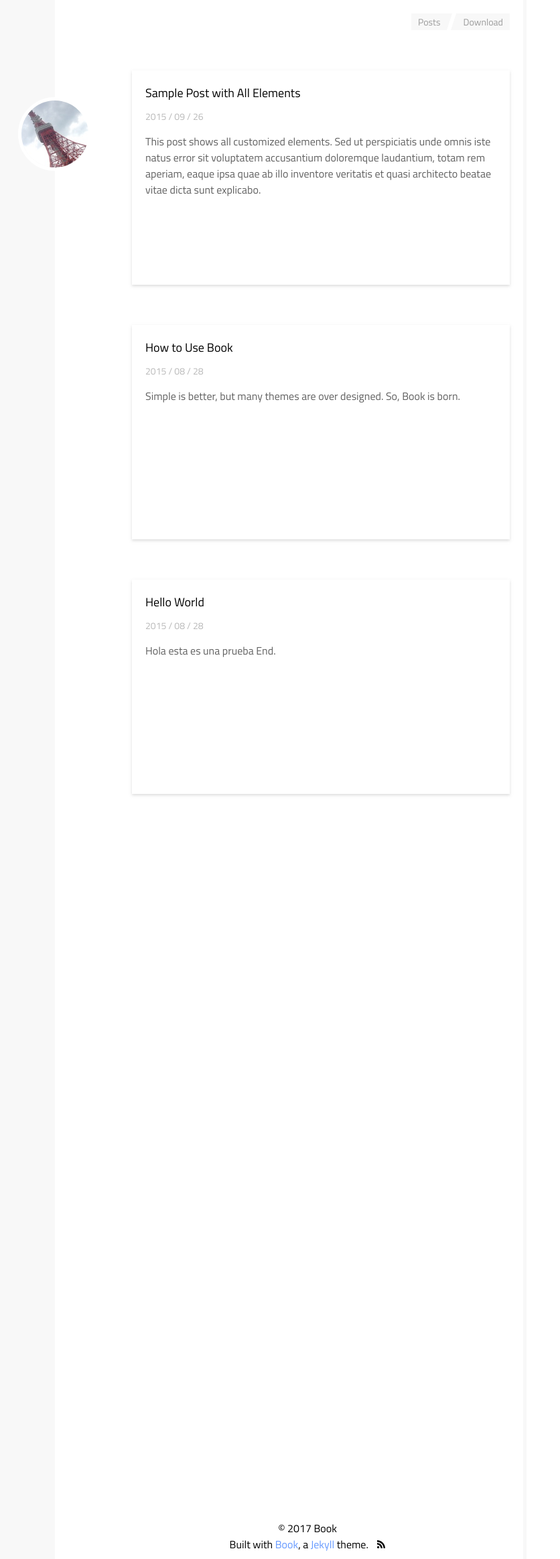
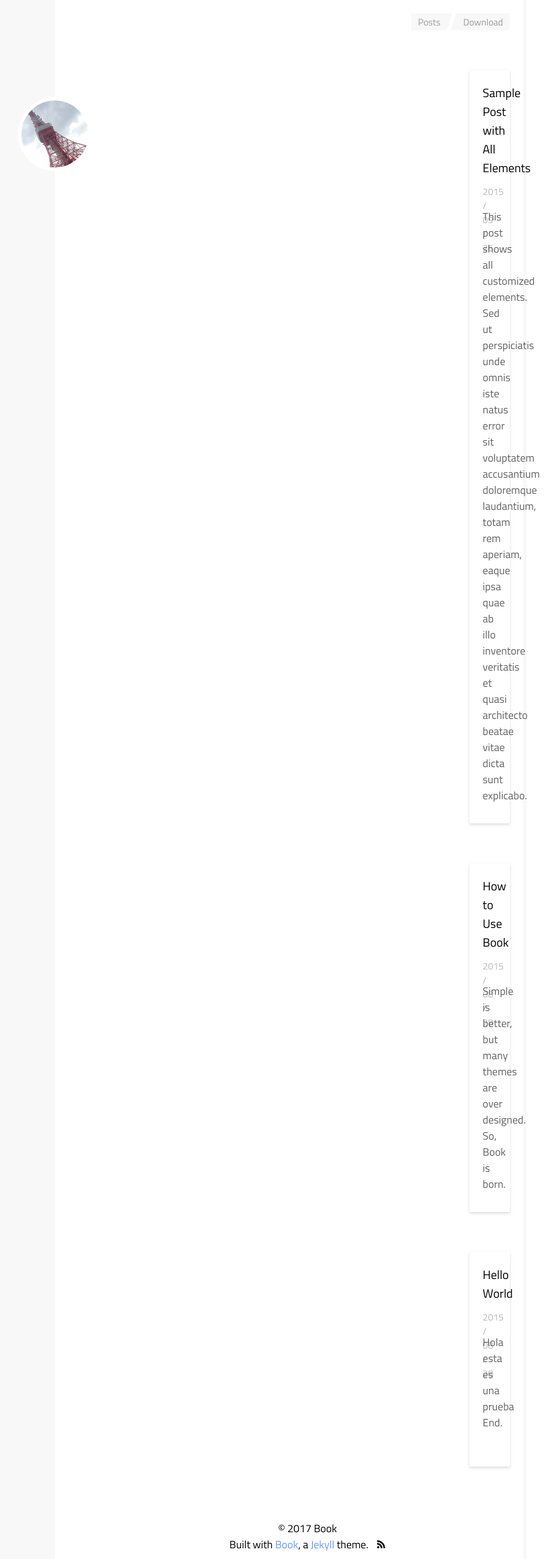
Before and after one commit to rafaf991/rafaf991.github.io, a Jekyll site: the page built from posts.html, in a window 1280 px wide. Shown: the whole page at 67% size, without its empty margins (366-1202 px from the left). Built offline with Jekyll 4.4.1, drawn with Linux system fonts in a browser that asks for light colours.

Commit message:
Update _posts.scss

```diff
--- a/_sass/page/_posts.scss
+++ b/_sass/page/_posts.scss
@@ -4,7 +4,7 @@
 
   ul {
     margin: 10;
-    padding-left: 50;
+    padding-left: 90%;
     list-style: none;
   }
 
```
